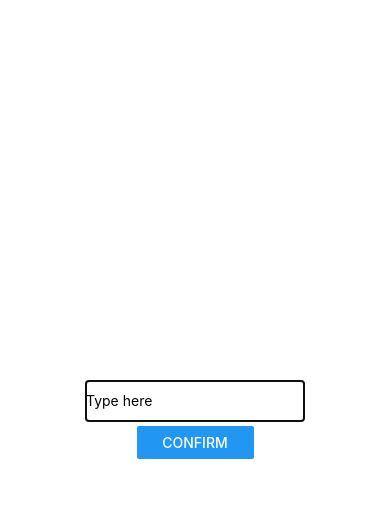
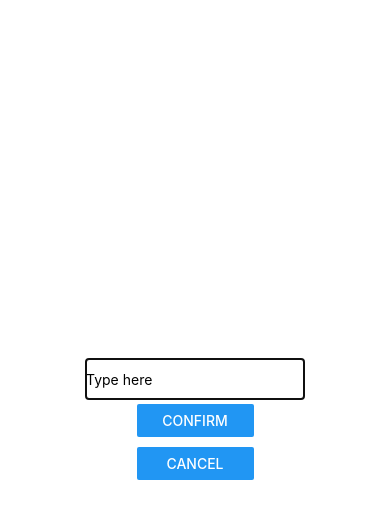
Before and after one commit to oiat11/summer2024, a React Native app: screen / in a window 390 px wide. Both pictures are taken after a click on the button "ADD A GOAL". Shown: the top 518 px of the page. Built offline with nearby package versions, Linux system fonts and the light colour scheme.

Commit message:
added a cancel button to dismiss the modal

```diff
--- a/App.js
+++ b/App.js
@@ -15,13 +15,17 @@ export default function App() {
     setModalVisible(false);
   }
 
+  function handleCancel() {
+    setModalVisible(false);
+  }
+
   return (
     <SafeAreaView style={styles.container}>
       <View style={styles.topContainer}>
       <Header appName={appName} theme="dark">
         <Text>children</Text>
       </Header>
-      <Input inputHandler={handleInputData} isModalVisible={modalVisible} />
+      <Input inputHandler={handleInputData} isModalVisible={modalVisible} onCancel={handleCancel}/>
       <Button title="Add a goal" onPress={() => setModalVisible(true)} />
       </View>
       <View style={styles.bottomContainer}>
@@ -36,7 +40,6 @@ const styles = StyleSheet.create({
   container: {
     flex: 1,
     backgroundColor: '#fff',
-    // alignItems: 'center',
     justifyContent: 'center',
   },
   textStyle: {
--- a/Components/Input.js
+++ b/Components/Input.js
@@ -1,7 +1,7 @@
 import { View, Text, TextInput, Button, StyleSheet, Modal } from 'react-native';
 import React, { useState, useEffect, useRef } from 'react';
 
-const Input = ({ inputHandler, isModalVisible }) => {
+const Input = ({ inputHandler, isModalVisible, onCancel }) => {
   const [text, setText] = useState('');
   const [showThankYou, setShowThankYou] = useState(false);
   const textInputRef = useRef(null);
@@ -41,6 +41,9 @@ const Input = ({ inputHandler, isModalVisible }) => {
         <View style={styles.buttonStyle}>
         <Button title="Confirm" onPress={handleConfirm} />
         </View>
+        <View style={styles.buttonStyle}>
+        <Button title="Cancel" onPress={onCancel} />
+        </View>
       </View>
     </Modal>
   );
```
